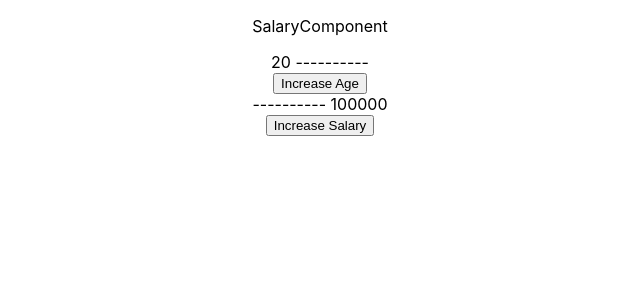
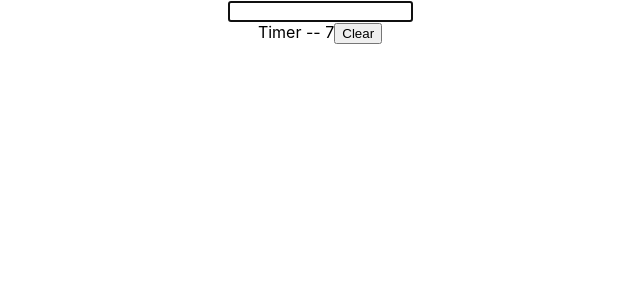
Before and after one commit to prashanthj32/reactPractise, a React (Create React App) app: page / in a window 1280 px wide. Shown: the top 300 px of the page, without its empty margins (320-960 px from the left). Built offline with nearby package versions, Linux system fonts and the light colour scheme.

Commit message:
useRef and useMemo

```diff
--- a/src/App.js
+++ b/src/App.js
@@ -8,6 +8,9 @@ import Counter from './components/reducer/Counter';
 import Counter2 from './components/reducer/Counter2';
 import Apicallwithreducer from './components/reducer/Apicallwithreducer';
 import SalaryComponent from './components/callBackHook/SalaryComponent';
+import UseMemoExample from './components/memo/UseMemoExample';
+import InputEx1 from './components/useRef/InputEx1';
+import TimerEx2 from './components/useRef/TimerEx2';
 
 export const UserContext = createContext('User Name');
 export const AddressContext = createContext();
@@ -61,7 +64,10 @@ function App() {
       <Counter2 /> */}
 
       {/* <Apicallwithreducer /> */}
-      <SalaryComponent />
+      {/* <SalaryComponent /> */}
+      {/* <UseMemoExample /> */}
+      <InputEx1 />
+      <TimerEx2 />
     </div>
   );
 }
--- /dev/null
+++ b/src/components/memo/UseMemoExample.jsx
@@ -0,0 +1,39 @@
+import React, { useMemo } from 'react'
+import { useState } from 'react'
+
+function UseMemoExample() {
+
+    const [counter, setCounter] = useState(0);
+    const [counter2, setCounter2] = useState(0);
+
+    // const isEven = () =>{
+    //     console.log('is even checker')
+    //     for(let i=0 ; i < 200000000 ; i++){}
+    //     return counter%2 === 0 ? true : false
+    // }
+
+    const isEven = useMemo(()=>{
+        console.log('is even checker')
+        for(let i=0 ; i < 200000000 ; i++){}
+        return counter%2 === 0 ? true : false
+    },[counter])
+
+    return (
+        <div>
+            UseMemoExample
+            <br />
+
+            <button onClick={()=>{
+                setCounter(counter + 1)
+            }}>Counter1 {counter}</button> {isEven ? 'Even' : 'Odd'}
+            <br />
+            <button onClick={()=>{
+                setCounter2(counter2 + 1)
+            }}>Counter2 {counter2}</button>
+
+
+        </div>
+    )
+}
+
+export default UseMemoExample
--- /dev/null
+++ b/src/components/useRef/InputEx1.jsx
@@ -0,0 +1,16 @@
+import React, { useEffect, useRef } from 'react'
+
+function InputEx1() {
+
+    const inputRef = useRef()
+    useEffect(()=>{
+        inputRef.current.focus()
+    },[])
+    return (
+        <div>
+            <input ref={inputRef}/>
+        </div>
+    )
+}
+
+export default InputEx1
--- /dev/null
+++ b/src/components/useRef/TimerEx2.jsx
@@ -0,0 +1,27 @@
+import React, { useEffect, useRef, useState } from 'react'
+
+function TimerEx2() {
+    const [timer, setTimer] = useState(0);
+    const intervelRef = useRef();
+
+    useEffect(() => {
+        intervelRef.current = setInterval(() => {
+            setTimer(timer + 1);
+        }, 1000);
+        return () => {
+            clearInterval(intervelRef.current);
+        }
+    }, [timer]);
+    return (
+        <div>
+            Timer -- {timer}
+
+            <button onClick={()=>{
+                clearInterval(intervelRef.current)
+                setTimer(0);
+            }}>Clear</button>
+        </div>
+    )
+}
+
+export default TimerEx2
```
